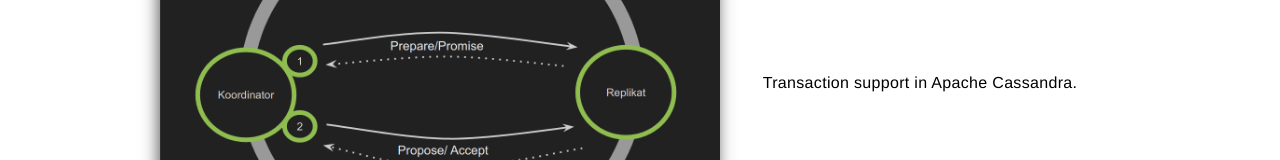
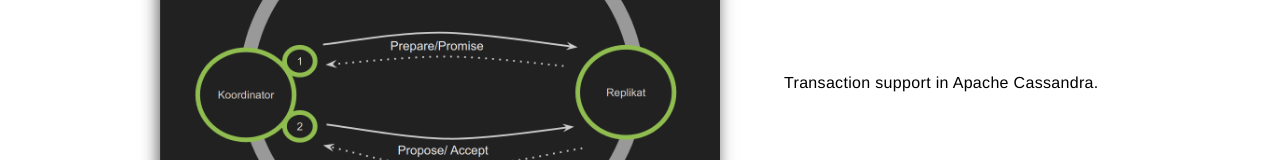
Before and after one commit to jaads/Homepage-III, a plain HTML site: page Presentations/presentation.html in a window 1280 px wide. Shown: the part 402-562 px from the top of the page. Drawn offline with Linux system fonts and the light colour scheme.

Commit message:
presentation text not centered

```diff
--- a/Presentations/presentations.css
+++ b/Presentations/presentations.css
@@ -13,7 +13,7 @@
 }
 
 .pres-text {
-	margin: auto;
+	margin-left: 4rem;
 }
 
 .presentation-preview img:hover {
```
